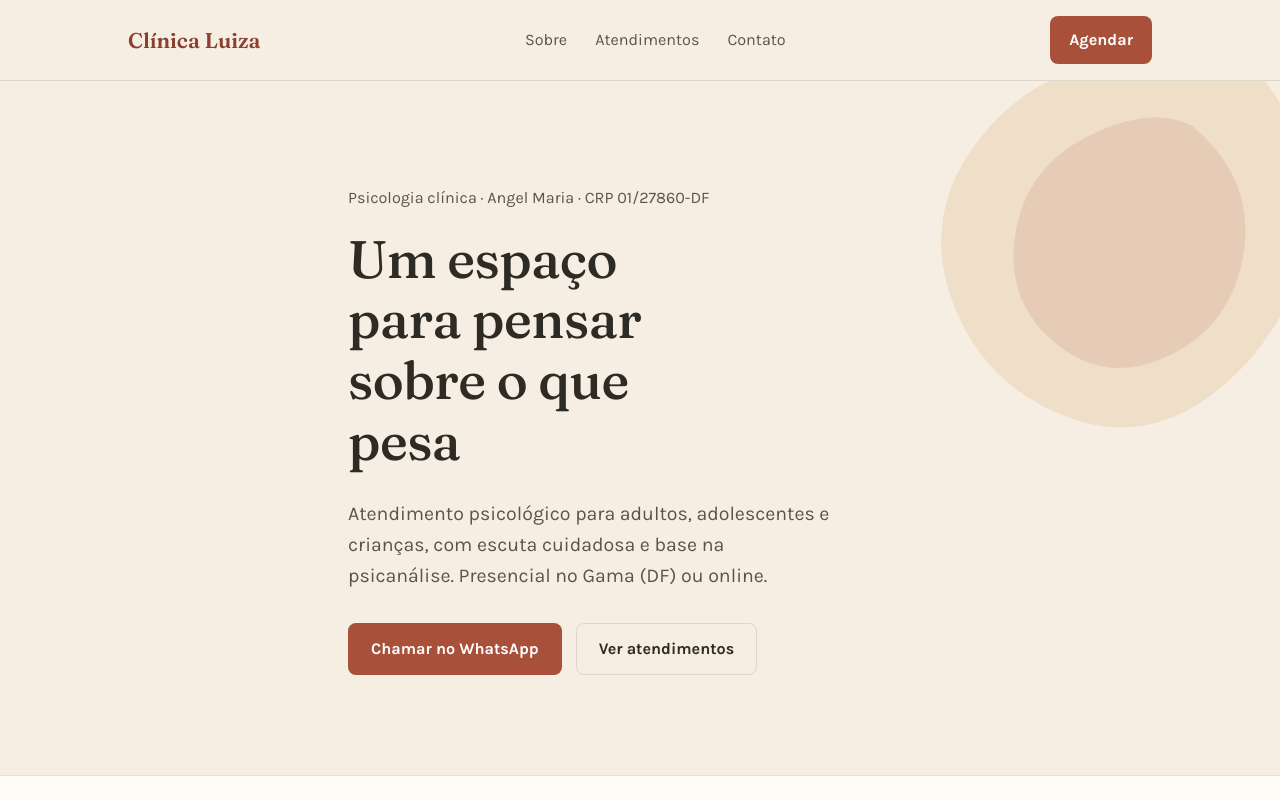
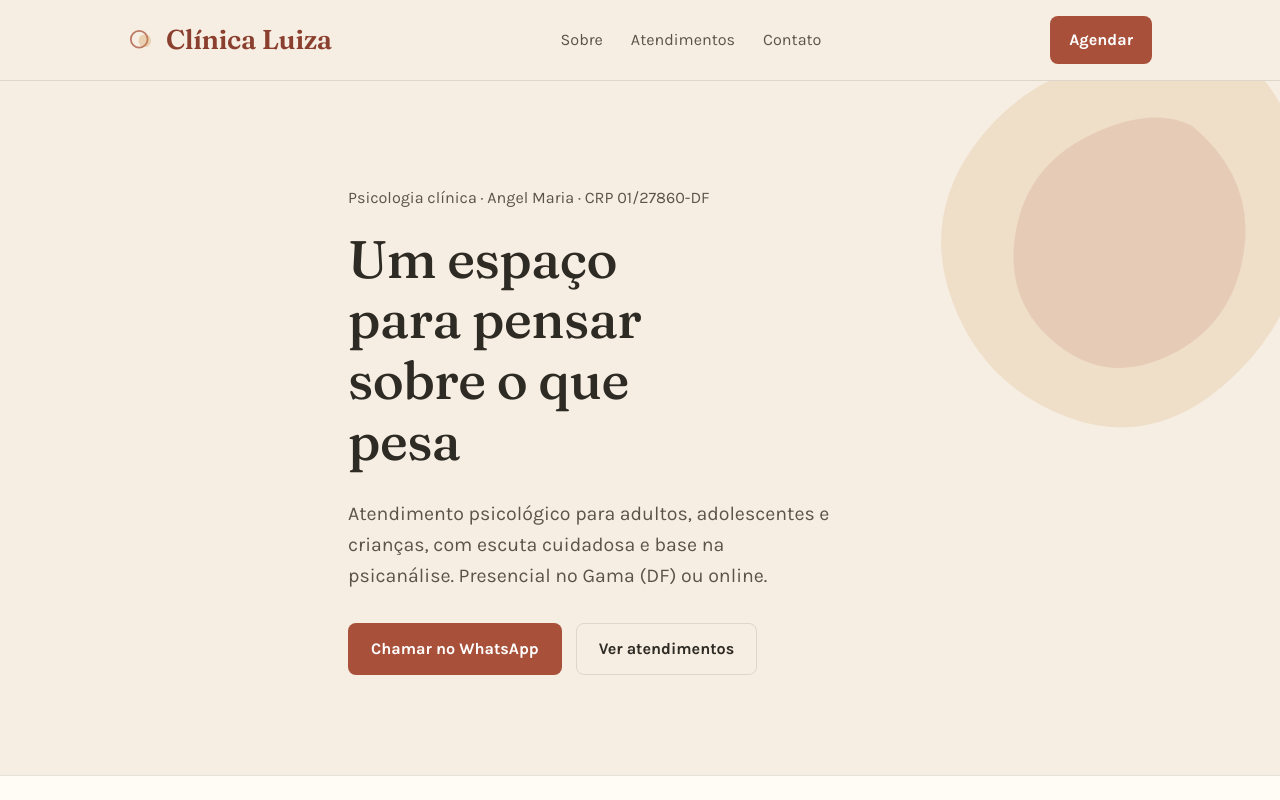
Before and after one commit to derikluyd/clinica-luiza, a plain HTML site: page index.html in a window 1280 px wide. Shown: the top 800 px of the page. Drawn offline with Linux system fonts and the light colour scheme.

Commit message:
Add files via upload

```diff
--- a/index.html
+++ b/index.html
@@ -102,8 +102,15 @@
     max-width:1080px;margin:0 auto;padding:16px 28px;
     display:flex;align-items:center;justify-content:space-between;
   }
-  .brand{font-family:'Fraunces',serif;font-size:1.25rem;font-weight:600;color:var(--rust-deep);}
-  :root[data-theme="dark"] .brand, :root:not([data-theme="light"]) .brand{ }
+  .brand{
+    font-family:'Fraunces',serif;
+    font-size:1.6rem;
+    font-weight:600;
+    color:var(--rust-deep);
+    letter-spacing:-0.01em;
+    display:flex;align-items:center;gap:10px;
+  }
+  .brand svg{width:28px;height:28px;flex-shrink:0;}
   @media (prefers-color-scheme: dark){ .brand{color:var(--gold);} }
   :root[data-theme="dark"] .brand{color:var(--gold);}
   .nav-links{display:flex;gap:28px;font-size:.95rem;}
@@ -177,7 +184,7 @@
     box-shadow:0 12px 34px rgba(0,0,0,0.3);
     transform:translateY(-2px);
   }
-  .contato-meta{margin-top:36px;font-size:.95rem;color:#D8DDCE;}
+  .contato-meta{margin-top:36px;font-size:.95rem;color:rgba(246,238,227,0.85);}
   .contato-meta div{margin-top:6px;}
 
   footer{padding:36px 0;text-align:center;font-size:.88rem;color:var(--ink-soft);}
@@ -193,7 +200,13 @@
 
 <header class="nav">
   <div class="nav-inner">
-    <div class="brand">Clínica Luiza</div>
+    <div class="brand">
+      <svg viewBox="0 0 40 40" xmlns="http://www.w3.org/2000/svg" aria-hidden="true">
+        <circle cx="16" cy="19" r="12" fill="none" stroke="#A8503A" stroke-width="2.5" opacity="0.75"/>
+        <circle cx="24" cy="21" r="9" fill="#C98A3E" opacity="0.3"/>
+      </svg>
+      Clínica Luiza
+    </div>
     <nav class="nav-links">
       <a href="#sobre">Sobre</a>
       <a href="#servicos">Atendimentos</a>
@@ -269,21 +282,20 @@
     <h2>Vamos conversar?</h2>
     <p>Me chame no WhatsApp para tirar dúvidas ou marcar a primeira sessão. Não tem problema não saber por onde começar — isso também faz parte da conversa.</p>
     <a class="btn" href="https://wa.me/5561996508180" target="_blank" rel="noopener">
-      <svg viewBox="0 0 24 24" fill="currentColor"><path d="M12 2a10 10 0 0 0-8.6 15L2 22l5.2-1.4A10 10 0 1 0 12 2zm5.8 14.2c-.24.68-1.4 1.3-1.94 1.38-.5.08-1.1.11-1.78-.11a15.6 15.6 0 0 1-1.9-.7 12.4 12.4 0 0 1-4.6-4.06c-.68-.9-1.13-2-1.26-2.5-.13-.5-.02-1.1.3-1.5.2-.25.6-.6.86-.6h.6c.2 0 .46-.03.7.5.24.55.83 1.9.9 2.04.07.14.12.3.02.48-.1.18-.15.3-.3.46-.15.16-.3.36-.44.48-.14.14-.3.28-.13.56.17.28.76 1.24 1.63 2 .13.13.28.26.42.4.6.38.4.55.76.65.14.14.3.28.16.47.14.3.24.48.5.72.26.24.42.3.6.2.18-.1.76-.28 1-.42.24-.14.42-.1.58 0 .16.1.98.46 1.14.55.16.09.28.13.32.2.04.1.04.38-.2 1.06z"/></svg>
+      <svg viewBox="0 0 32 32" fill="currentColor"><path d="M16.001 3C9.383 3 4 8.383 4 15.001c0 2.386.63 4.62 1.732 6.555L4 29l7.657-1.696A11.94 11.94 0 0 0 16.001 27C22.619 27 28 21.617 28 15.001 28 8.383 22.619 3 16.001 3zm0 21.8c-1.98 0-3.855-.53-5.47-1.457l-.392-.227-4.541 1.006 1.023-4.428-.255-.406A9.76 9.76 0 0 1 6.2 15c0-5.404 4.397-9.8 9.801-9.8 5.404 0 9.8 4.396 9.8 9.8 0 5.404-4.396 9.8-9.8 9.8zm5.36-7.34c-.294-.147-1.74-.858-2.01-.955-.27-.098-.467-.147-.664.147-.196.294-.76.955-.932 1.152-.171.196-.343.221-.637.074-.294-.147-1.24-.457-2.362-1.457-.873-.778-1.462-1.74-1.634-2.034-.171-.294-.018-.453.129-.6.132-.132.294-.343.441-.514.147-.171.196-.294.294-.49.098-.196.049-.368-.025-.514-.074-.147-.664-1.6-.91-2.19-.24-.578-.484-.5-.664-.51l-.566-.01c-.196 0-.514.074-.784.368-.27.294-1.03 1.006-1.03 2.455 0 1.45 1.055 2.85 1.202 3.046.147.196 2.077 3.172 5.034 4.448.703.303 1.252.484 1.68.62.706.225 1.348.193 1.856.117.566-.085 1.74-.712 1.985-1.4.245-.69.245-1.28.171-1.4-.074-.123-.27-.196-.564-.343z"/></svg>
       Chamar no WhatsApp
     </a>
     <div class="contato-meta">
       <div>(61) 99650-8180</div>
       <div>Quadra 24, Lote 08, Sala 109 — Setor Leste, Gama-DF</div>
       <div>Atendimento presencial e online para todo o Brasil</div>
-      <div>CRP 01/27860-DF</div>
     </div>
   </div>
 </section>
 
 <footer>
   <div>Clínica Luiza</div>
-  <div class="fline">Psicóloga · CRP 01/27860-DF</div>
+  <div class="fline">Psicóloga Angel Maria · CRP 01/27860-DF</div>
 </footer>
 
 </body>
```
